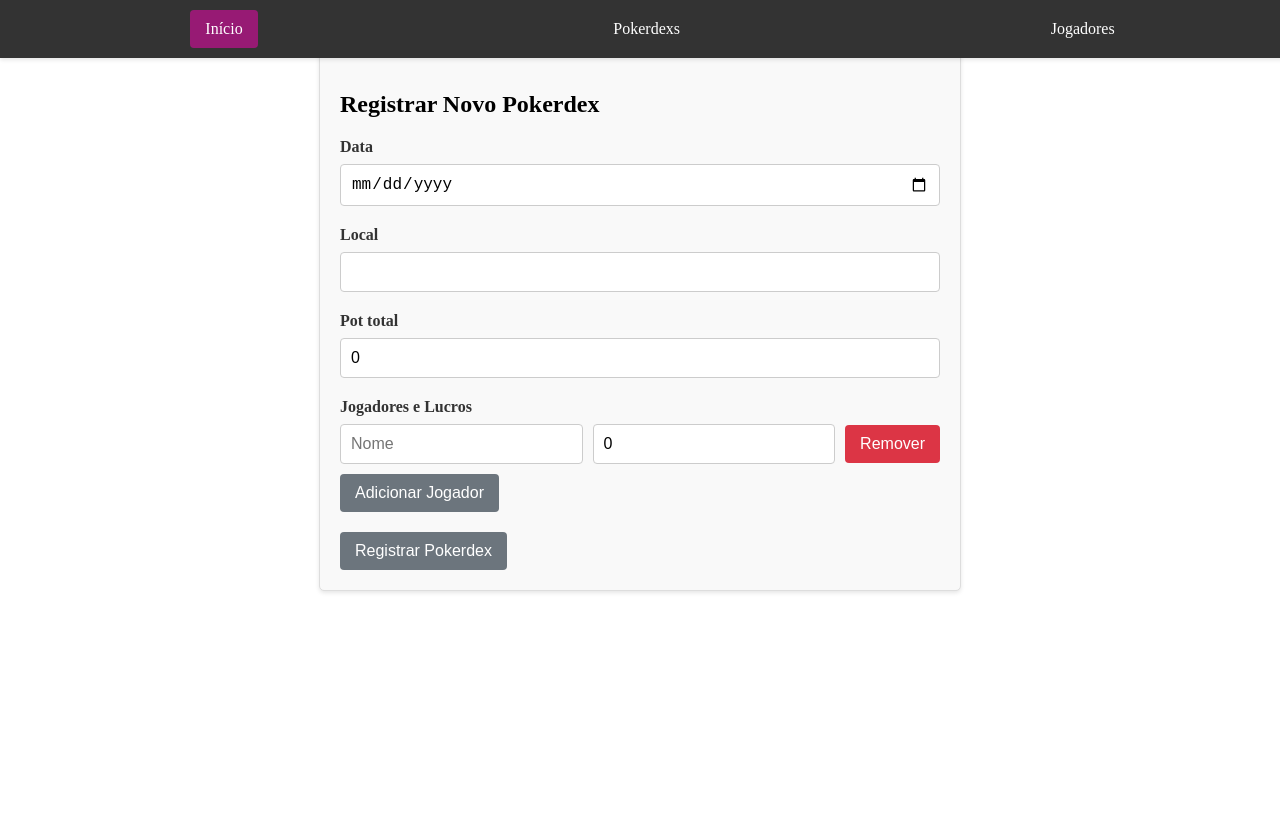
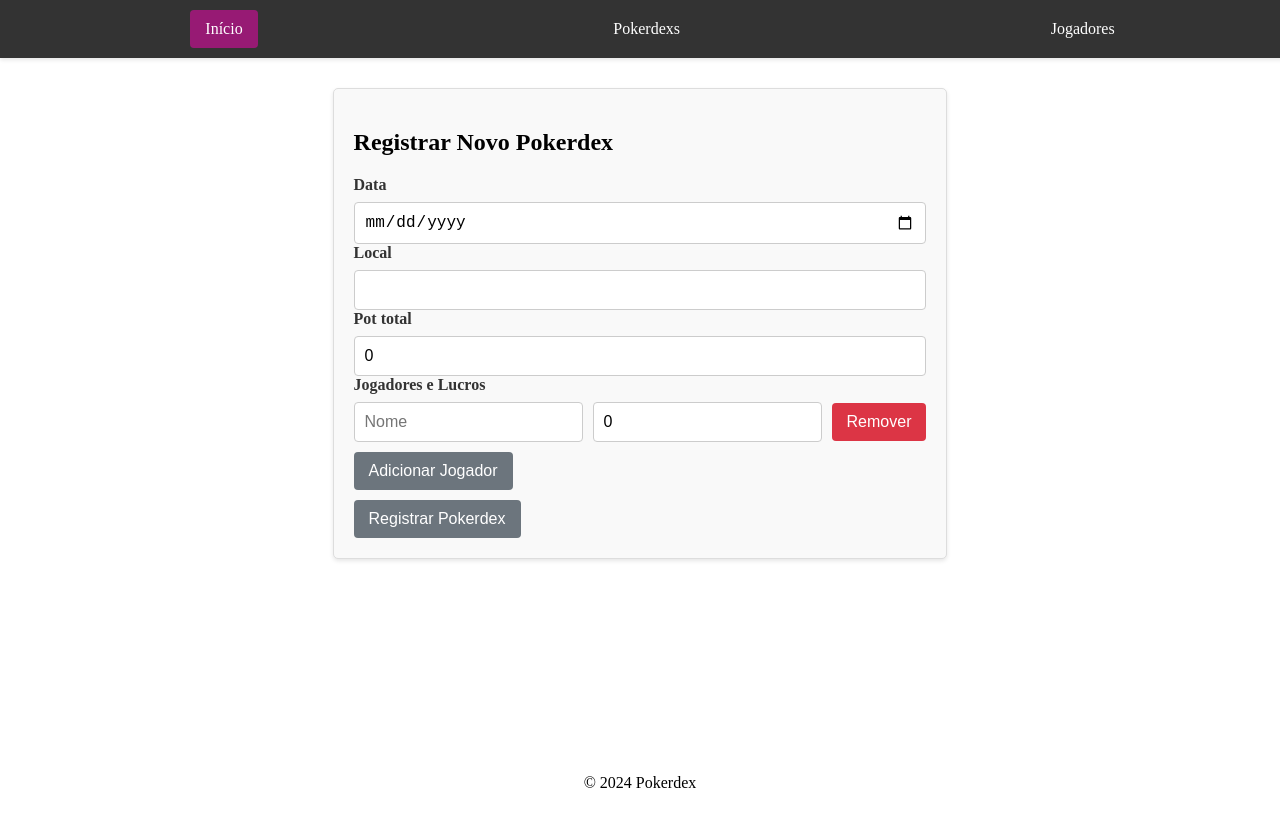
Before and after one commit to viniaraujo68/pokerdex, an Angular app in the folder frontend/: page / in a window 1280 px wide. Built offline with nearby package versions, Linux system fonts and the light colour scheme.

Commit message:
tentando deixar mais bonitinho

```diff
--- a/frontend/src/app/app.component.css
+++ b/frontend/src/app/app.component.css
@@ -0,0 +1,47 @@
+/* General Styles */
+body, html {
+  margin: 0;
+  padding: 0;
+  font-family: Arial, sans-serif;
+  background-color: #f4f4f4;
+  color: #333;
+}
+
+.app-container {
+  display: flex;
+  flex-direction: column;
+  min-height: 100vh;
+}
+
+/* Navbar Styles */
+header {
+  background-color: #333;
+  color: #fff;
+  padding: 1rem 0;
+}
+
+header app-navbar {
+  display: flex;
+  justify-content: center;
+  align-items: center;
+}
+
+/* Main Content Styles */
+.content {
+  flex: 1;
+  padding: 2rem;
+  background-color: #fff;
+  margin: 1rem;
+  border-radius: 8px;
+}
+
+/* Footer Styles */
+footer {
+  text-align: center;
+  padding: 1rem 0;
+  margin-top: auto;
+}
+
+footer p {
+  margin: 0;
+}
--- a/frontend/src/app/app.component.html
+++ b/frontend/src/app/app.component.html
@@ -1,2 +1,15 @@
-<app-navbar></app-navbar>
-<router-outlet></router-outlet>
+<div class="app-container">
+	<!-- Navbar -->
+	<header>
+	  <app-navbar></app-navbar>
+	</header>
+
+	<!-- Main Content -->
+	<main class="content">
+	  <router-outlet></router-outlet>
+	</main>
+
+	<footer>
+	  <p>&copy; 2024 Pokerdex</p>
+	</footer>
+  </div>
--- a/frontend/src/app/players/players.component.css
+++ b/frontend/src/app/players/players.component.css
@@ -3,7 +3,6 @@
   flex-wrap: wrap;
   gap: 20px;
   justify-content: center;
-  padding: 80px;
 }
 
 .player-card {
--- a/frontend/src/app/poker-night-form/poker-night-form.component.css
+++ b/frontend/src/app/poker-night-form/poker-night-form.component.css
@@ -1,15 +1,15 @@
+.center-container {
+  display: flex;
+  justify-content: center;
+}
+
 .form-container {
   max-width: 600px;
-  margin: 50px auto;
   padding: 20px;
   border: 1px solid #ddd;
   border-radius: 5px;
   background-color: #f9f9f9;
   box-shadow: 0 2px 4px rgba(0, 0, 0, 0.1);
-}
-
-.form-group {
-  margin-bottom: 20px;
 }
 
 .form-group label {
@@ -59,6 +59,7 @@
 
 .btn-primary {
   background-color: #007bff;
+  margin-top: 10px;
   color: #fff;
 }
 
--- a/frontend/src/app/poker-night-form/poker-night-form.component.html
+++ b/frontend/src/app/poker-night-form/poker-night-form.component.html
@@ -1,5 +1,5 @@
-
-<div class="form-container">
+<div class="center-container">
+	<div class="form-container">
 	<div *ngIf="successMessage" class="custom-alert alert-success mt-3">
 		<span>{{ successMessage }}</span>
 		<button type="button" class="close" (click)="closeAlert()">&times;</button>
@@ -87,3 +87,4 @@
 	  <button type="submit" class="btn btn-primary" [disabled]="pokerNightForm.invalid">Registrar Pokerdex</button>
 	</form>
   </div>
+</div>
--- a/frontend/src/app/poker-nights/poker-nights.component.css
+++ b/frontend/src/app/poker-nights/poker-nights.component.css
@@ -1,6 +1,8 @@
 .poker-nights-container {
-  padding: 80px;
-  text-align: center;
+  display: flex;
+  flex-wrap: wrap;
+  gap: 20px;
+  justify-content: center;
 }
 
 .cards {
@@ -8,7 +10,6 @@
   flex-wrap: wrap;
   gap: 20px;
   justify-content: center;
-  margin-top: 20px;
 }
 
 .card {
```
